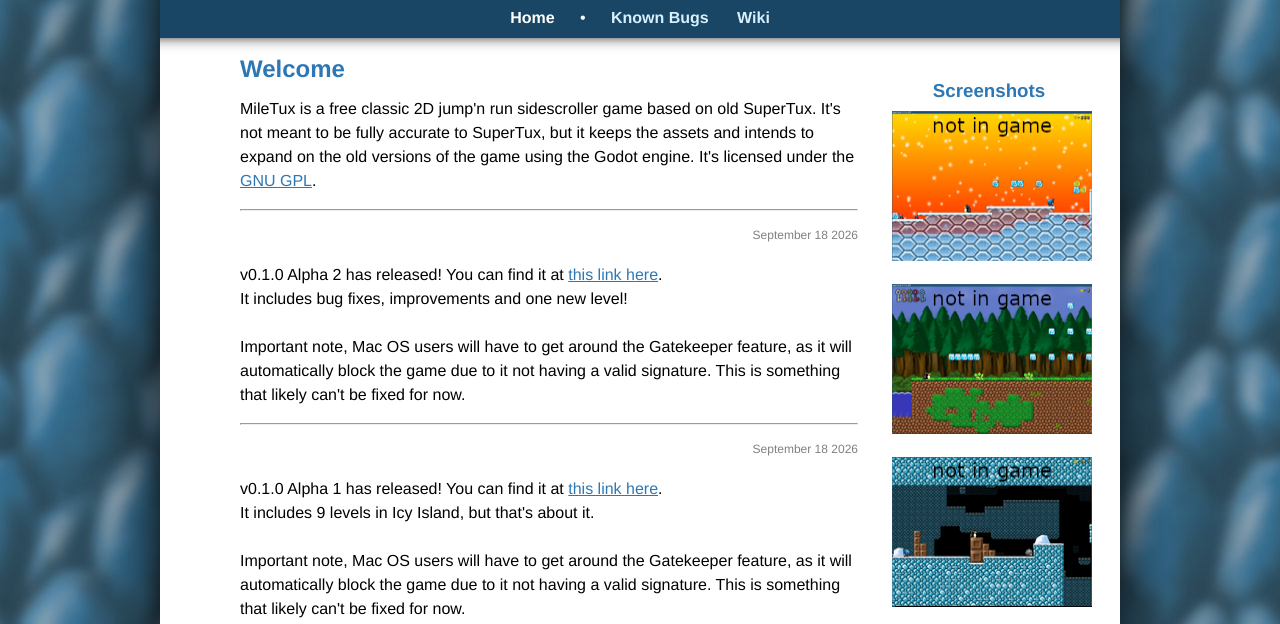
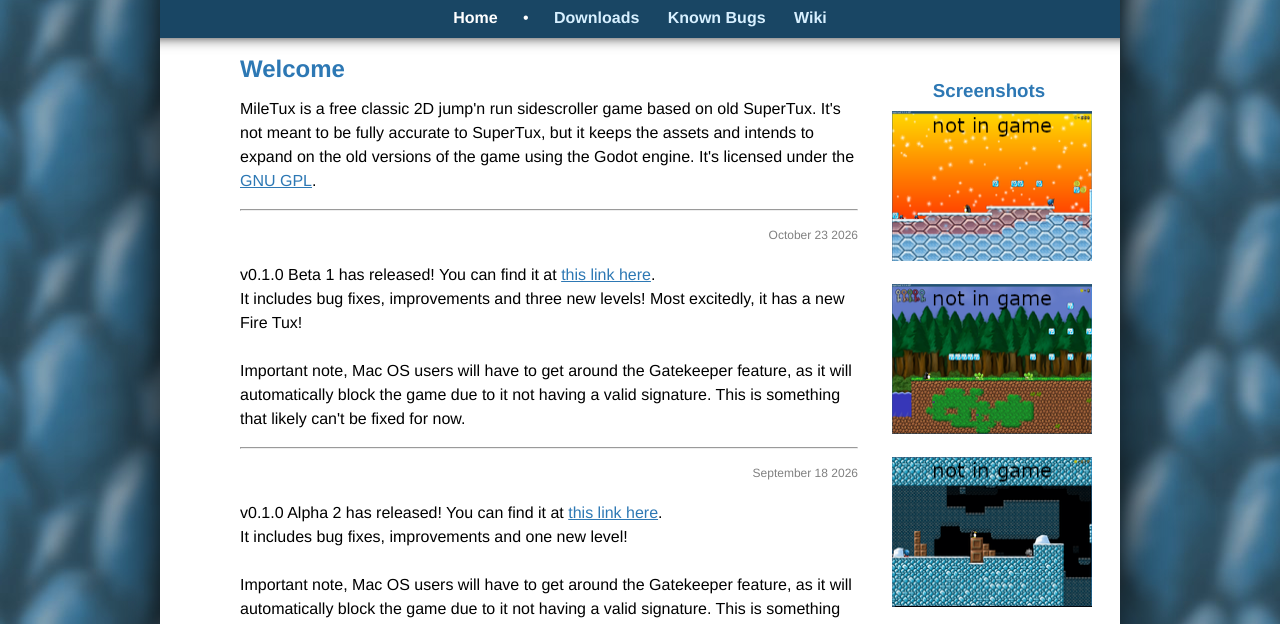
Before and after one commit to MileTux-Game/miletux-game.github.io, a plain HTML site: page index.html in a window 1280 px wide. Shown: the part 167-791 px from the top of the page. Drawn offline with Linux system fonts and the light colour scheme.

Commit message:
Update index.html for new release

```diff
--- a/index.html
+++ b/index.html
@@ -1,16 +1,16 @@
 <!DOCTYPE html>
 <!-- saved from url=(0072)https://web.archive.org/web/20150613042053id_/http://supertux.github.io/ -->
 <html lang="en-US"><head><meta http-equiv="Content-Type" content="text/html; charset=UTF-8"><meta name="viewport" content="width=device-width, initial-scale=1"><title>MileTux | Home</title><link rel="stylesheet" type="text/css" href="./files/default.css"><link rel="icon" href="https://web.archive.org/web/20150613042053id_/http://supertux.github.io/images/favicon.png" type="image/png"></head><body><div id="page"><div id="title">
-  <h1><a href="https://web.archive.org/web/20150613042053id_/http://supertux.github.io/index.html"><img src="./files/title.png" alt="SuperTux"></a></h1>
+  <h1><a href="https://miletux-game.github.io"><img src="./files/title.png" alt="MileTux"></a></h1>
   <nav>
     <ul class="menu">
       <li><a href="./index.html">Home</a></li>
       <!-- <li><a href="https://web.archive.org/web/20150613042053id_/http://supertux.github.io/screenshots.html">Screenshots</a></li> -->
-      <!-- <li><a href="https://web.archive.org/web/20150613042053id_/http://supertux.github.io/download.html">Downloads</a></li> -->
       <!-- <li><a href="https://web.archive.org/web/20150613042053id_/http://supertux.github.io/contact.html">Contact</a></li> -->
       <!-- <li><a href="https://web.archive.org/web/20150613042053id_/http://supertux.github.io/authors.html">Contributors</a></li> -->
     </ul>
     <ul class="menu external">
+      <li><a href="https://github.com/MileTux-Game/miletux-godot/releases">Downloads</a></li>
       <li><a href="https://github.com/MileTux-Game/miletux/issues">Known Bugs</a></li>
       <li><a href="https://miletux.miraheze.org/wiki/Main_Page">Wiki</a></li>
     </ul>
@@ -32,6 +32,18 @@
     </p>
 
   <!-- arguably this should be split into one file per news entry -->
+    <hr><section class="news"><div class="datestamp"><p>October 23 2026</p></div><p>
+      v0.1.0 Beta 1 has released! You can find it at
+      <a href="https://gamejolt.com/games/miletux/1097652">this link here</a>.
+      <br>
+      It includes bug fixes, improvements and three new levels!
+      Most excitedly, it has a new Fire Tux!
+      <br>
+      <br>
+      Important note, Mac OS users will have to get around the Gatekeeper feature,
+      as it will automatically block the game due to it not having a valid signature.
+      This is something that likely can't be fixed for now.
+    </p></section>
     <hr><section class="news"><div class="datestamp"><p>September 18 2026</p></div><p>
       v0.1.0 Alpha 2 has released! You can find it at
       <a href="https://gamejolt.com/games/miletux/1097652">this link here</a>.
```
